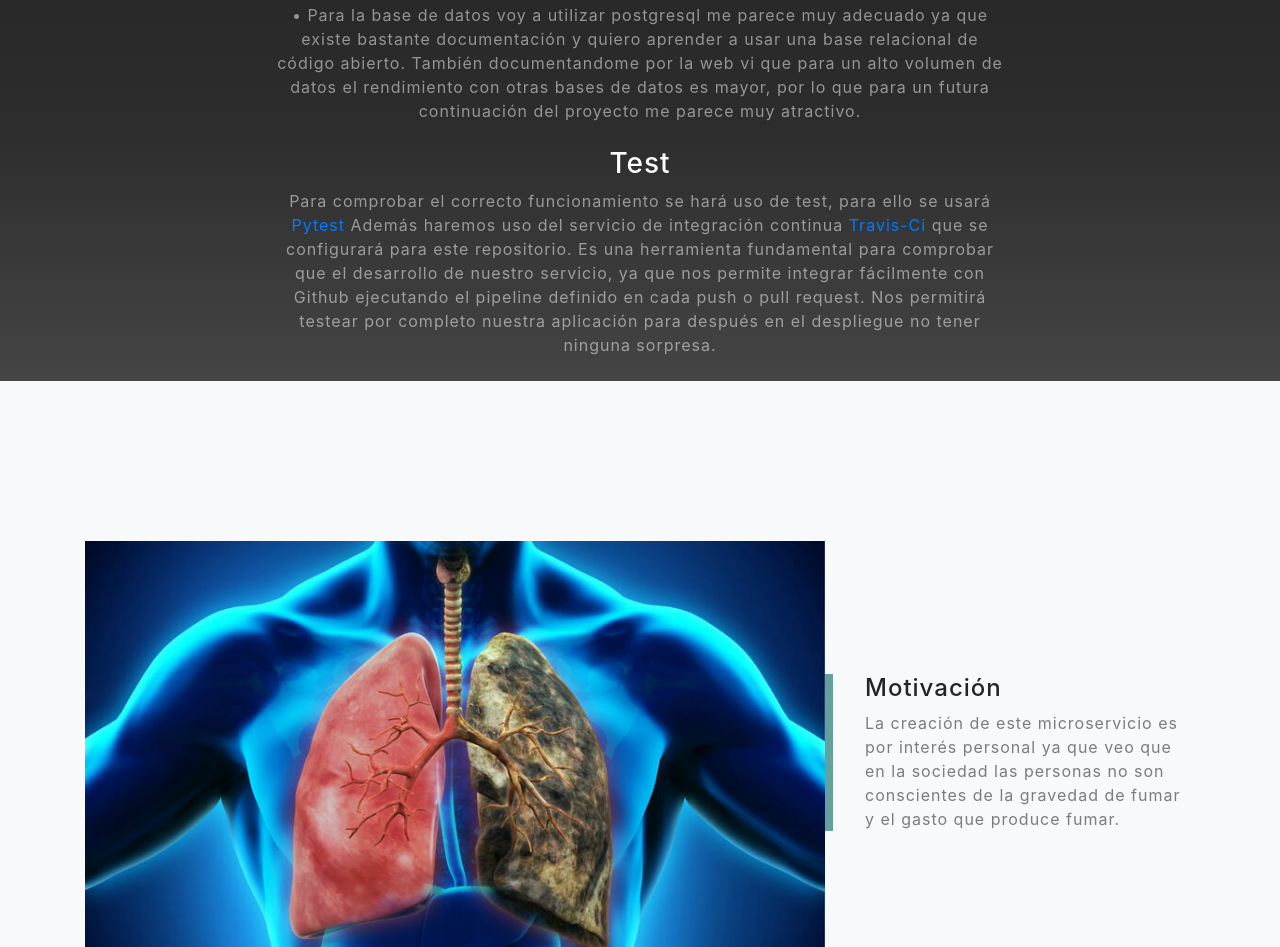
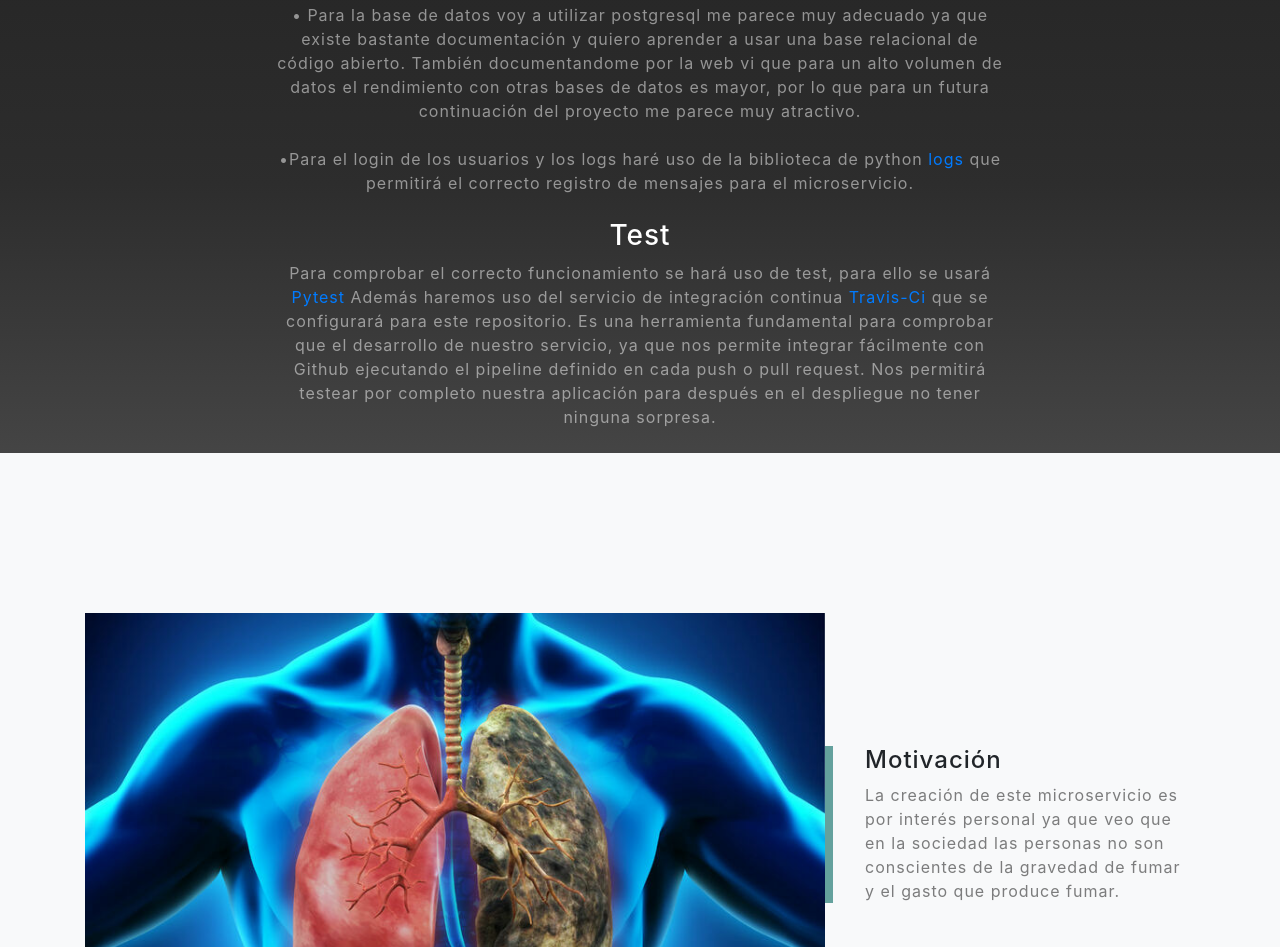
Before and after one commit to juaneml/Iv-nafeelapp, a website with bundled scripts: page index.html in a window 1280 px wide. Shown: the part 1432-2379 px from the top of the page. Built offline with nearby package versions, Linux system fonts and the light colour scheme.

Commit message:
update index

```diff
--- a/index.html
+++ b/index.html
@@ -97,6 +97,11 @@
             &bull; Para la base de datos voy a utilizar postgresql me parece muy adecuado ya que existe bastante documentación y quiero aprender a usar una base relacional de código abierto. También
             documentandome por la web vi que para un alto volumen de datos el rendimiento con otras bases de datos es mayor, por lo que para
             un futura continuación del proyecto me parece muy atractivo.
+            </p>
+            <p class="text-white-50 mb-4">
+              &bull;Para el login de los usuarios y los logs haré uso de la biblioteca de python <a href="https://docs.python.org/3/library/logging.html")> logs </a> que permitirá el
+              correcto registro de mensajes para el microservicio.
+
             </p>
             <h3 class="text-white mb-2"> Test</h3>
             <p class="text-white-50 mb-4">
```
